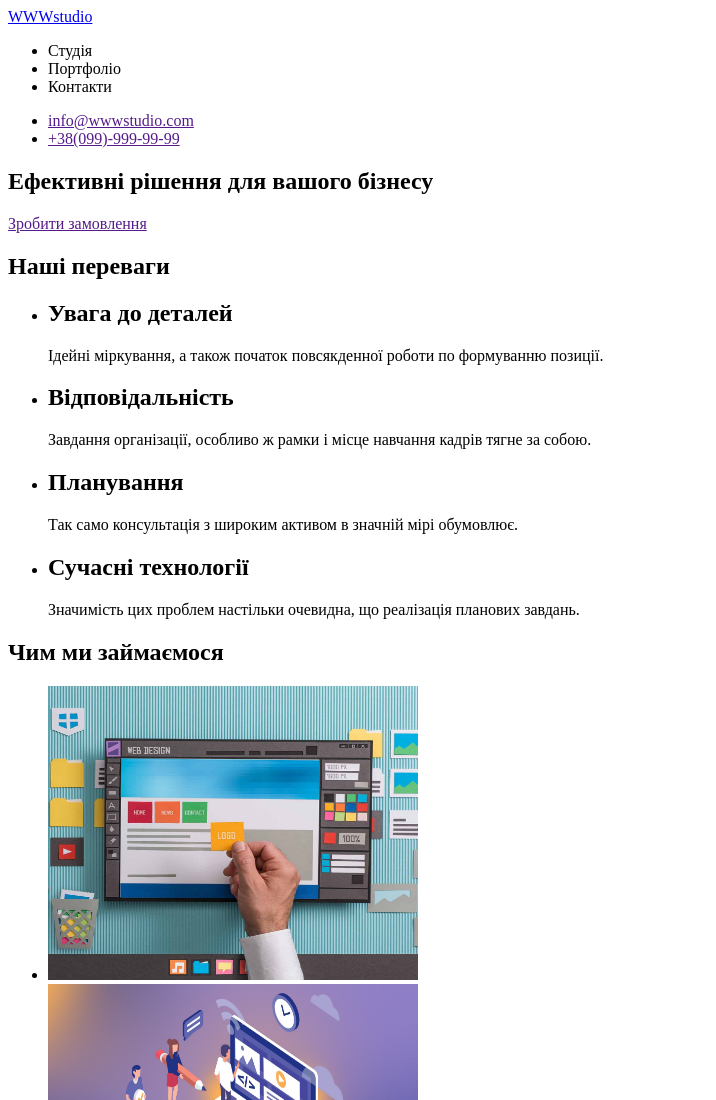
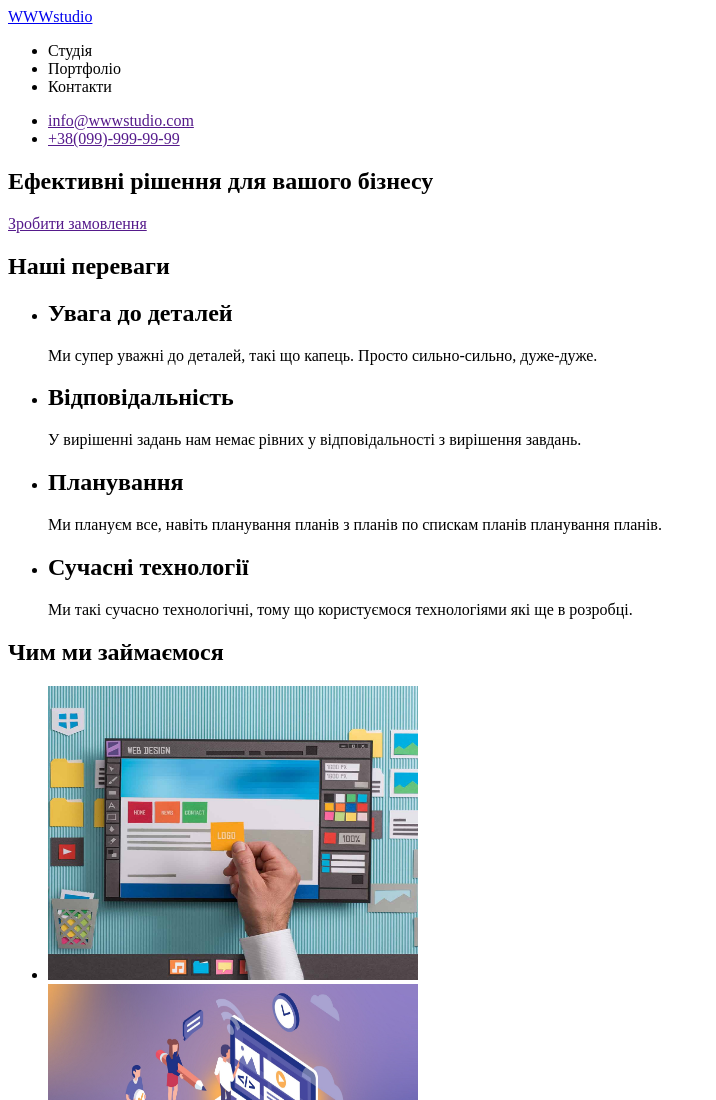
Before and after one commit to Mohara88s/rep1-navch-01, a plain HTML site: page index.html in a window 1280 px wide. Shown: the top 1100 px of the page, without its empty margins (0-716 px from the left). Drawn offline with Linux system fonts and the light colour scheme.

Commit message:
Update index.html
виправлення підписів на щось людське

```diff
--- a/index.html
+++ b/index.html
@@ -35,19 +35,19 @@
     <ul>
         <li>
             <h2>Увага до деталей</h2>
-            <p>Ідейні міркування, а також початок повсякденної роботи по формуванню позиції.</p>
+            <p>Ми супер уважні до деталей, такі що капець. Просто сильно-сильно, дуже-дуже.</p>
         </li>
         <li>
             <h2>Відповідальність</h2>
-            <p>Завдання організації, особливо ж рамки і місце навчання кадрів тягне за собою.</p>
+            <p>У вирішенні задань нам немає рівних у відповідальності з вирішення завдань.</p>
         </li>
         <li>
             <h2>Планування</h2>
-            <p>Так само консультація з широким активом в значній мірі обумовлює.</p>
+            <p>Ми плануєм все, навіть планування планів з планів по спискам планів планування планів.</p>
         </li>
         <li>
             <h2>Сучасні технології</h2>
-            <p>Значимість цих проблем настільки очевидна, що реалізація планових завдань.</p>
+            <p>Ми такі сучасно технологічні, тому що користуємося технологіями які ще в розробці.</p>
         </li>
     </ul>
 </section>
```
